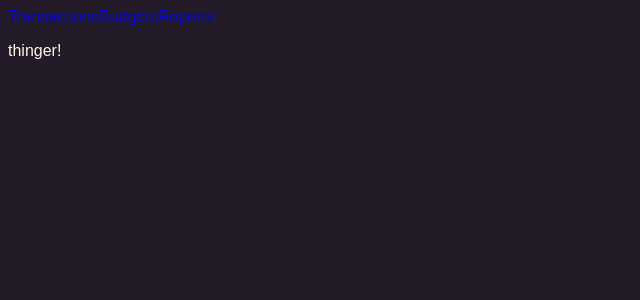
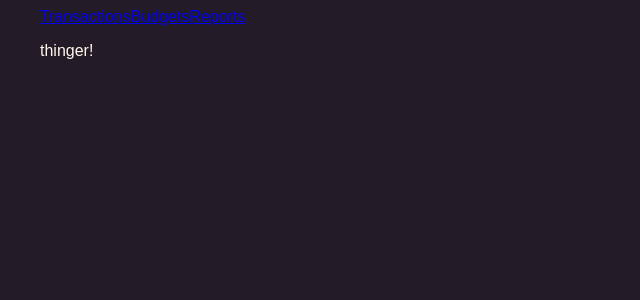
Before and after one commit to slwulf/not-another-budget-app, a React (Vite) app: page / in a window 1280 px wide. Shown: the top 300 px of the page, without its empty margins (0-640 px from the left). Built offline with nearby package versions, Linux system fonts and the light colour scheme.

Commit message:
add wrapper class and pull panel css into base

```diff
--- a/src/App.js
+++ b/src/App.js
@@ -7,14 +7,14 @@ import './Style/base.scss'
 export default function App() {
   return (
     <Router>
-      <React.Fragment>
+      <div className="wrapper">
         <Header navigation={[
           { to: '/', label: 'Transactions' },
           { to: '/budgets', label: 'Budgets' },
           { to: '/reports', label: 'Reports' }
         ]} />
         <p>thinger!</p>
-      </React.Fragment>
+      </div>
     </Router>
   )
 }
--- a/src/Style/_config.scss
+++ b/src/Style/_config.scss
@@ -45,6 +45,3 @@ Colors to be decided on:
 - red (for negative numbers)
 - green (for positive numbers)
 */
-
-$panel-background: color(gray);
-$panel-text: color(gray, dark);
--- a/src/Style/base.scss
+++ b/src/Style/base.scss
@@ -16,3 +16,18 @@ body {
   background-color: $body-background;
   color: $body-text;
 }
+
+.wrapper {
+  max-width: 1200px;
+  margin: 0 auto;
+  width: 100%;
+}
+
+// probably not base at this point, but w/e
+$panel-background: color(gray);
+$panel-text: color(gray, dark);
+
+.panel {
+  background-color: $panel-background;
+  color: $panel-text;
+}
```
